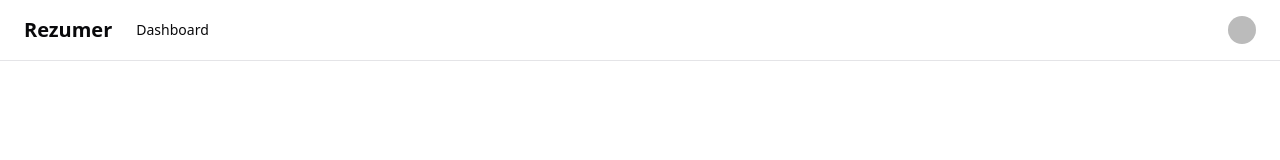
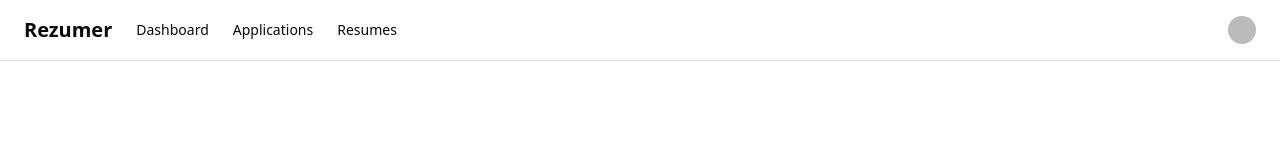
Before and after one commit to dmrock/rezumer, a Next.js app: page / in a window 1280 px wide. Shown: the top 160 px of the page. Built offline with nearby package versions, Linux system fonts and the light colour scheme; no server answers; sample sign-in values are in the browser's storage; some icons are missing.

Commit message:
feat: add Applications and Resumes pages with authentication checks

```diff
--- /dev/null
+++ b/src/app/applications/page.tsx
@@ -0,0 +1,19 @@
+import { auth } from "@clerk/nextjs/server";
+import { redirect } from "next/navigation";
+
+export default async function ApplicationsPage() {
+  const { userId } = await auth();
+
+  if (!userId) {
+    redirect("/sign-in");
+  }
+
+  return (
+    <div className="p-6">
+      <h1 className="text-2xl font-bold">Applications</h1>
+      <p className="text-muted-foreground mt-2">
+        Manage your job applications here.
+      </p>
+    </div>
+  );
+}
--- /dev/null
+++ b/src/app/resumes/page.tsx
@@ -0,0 +1,19 @@
+import { auth } from "@clerk/nextjs/server";
+import { redirect } from "next/navigation";
+
+export default async function ResumesPage() {
+  const { userId } = await auth();
+
+  if (!userId) {
+    redirect("/sign-in");
+  }
+
+  return (
+    <div className="p-6">
+      <h1 className="text-2xl font-bold">Resumes</h1>
+      <p className="text-muted-foreground mt-2">
+        Create and manage your resumes here.
+      </p>
+    </div>
+  );
+}
--- a/src/components/shared/navbar.tsx
+++ b/src/components/shared/navbar.tsx
@@ -27,6 +27,15 @@ export function Navbar() {
           >
             Dashboard
           </Link>
+          <Link
+            href="/applications"
+            className="text-sm font-medium hover:underline"
+          >
+            Applications
+          </Link>
+          <Link href="/resumes" className="text-sm font-medium hover:underline">
+            Resumes
+          </Link>
         </SignedIn>
       </div>
 
```
